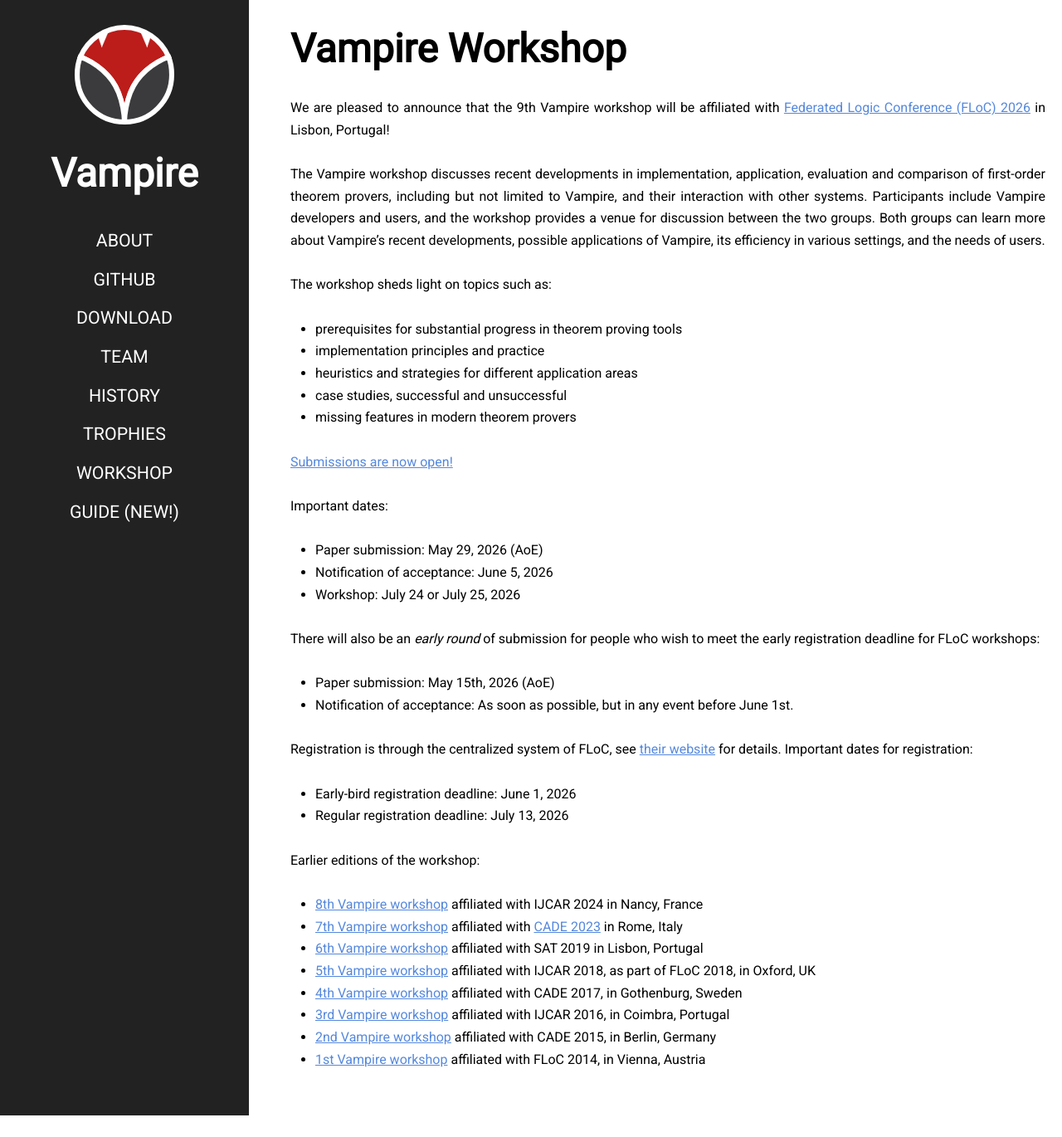
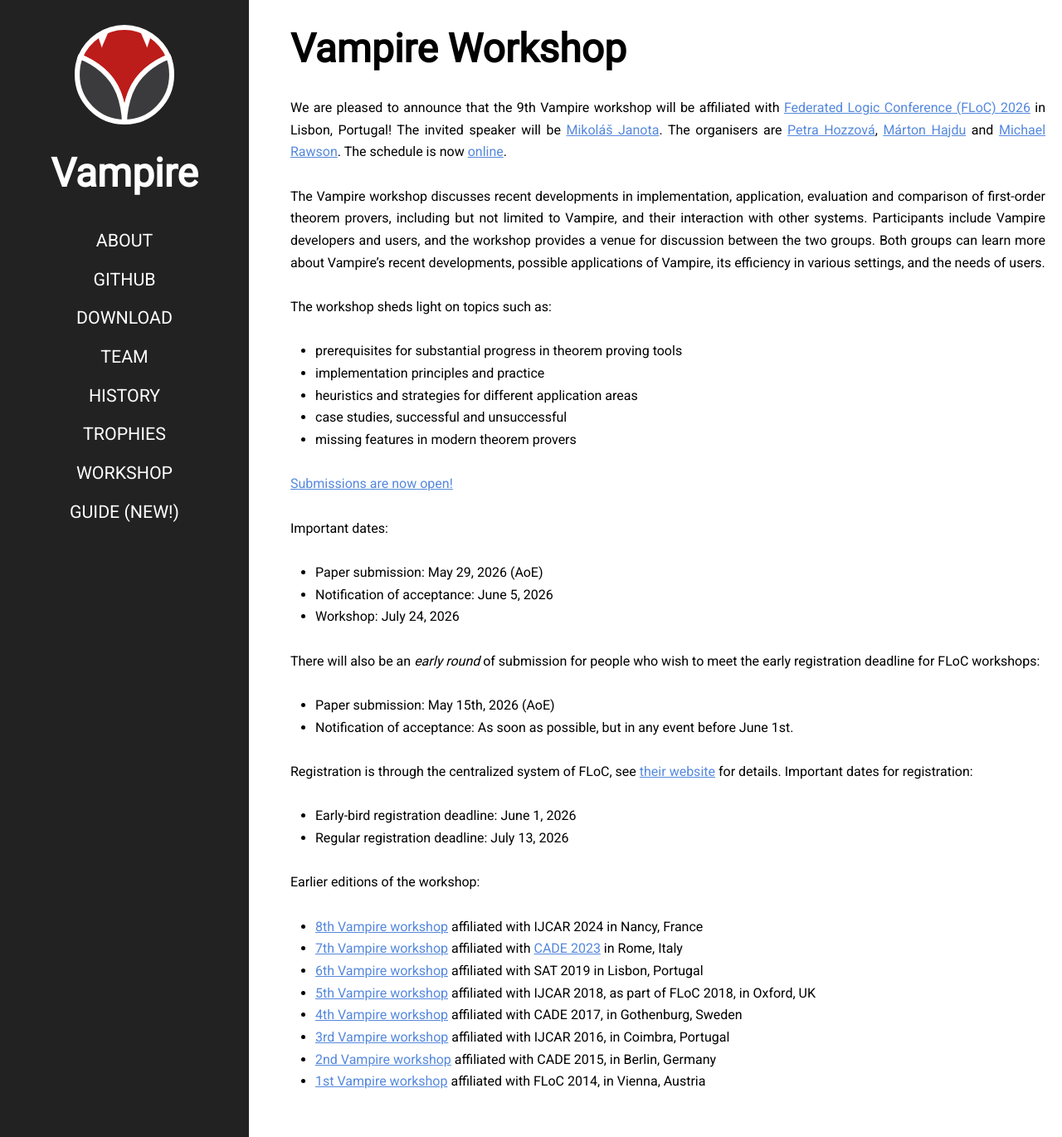
Before and after one commit to vprover/vprover.github.io, a Jekyll site: the page built from workshop.html, in a window 1280 px wide. Shown: the whole page at 83% size. Built offline with Jekyll 4.4.1, drawn with Linux system fonts in a browser that asks for light colours; before the commit the page ends 1344 px from its top, so only the background shows below that.

Commit message:
workshop details

```diff
--- a/workshop.html
+++ b/workshop.html
@@ -4,7 +4,7 @@
 ---
 
 <p>
-We are pleased to announce that the 9th Vampire workshop will be affiliated with <a href="https://www.floc26.org">Federated Logic Conference (FLoC) 2026</a> in Lisbon, Portugal!
+We are pleased to announce that the 9th Vampire workshop will be affiliated with <a href="https://www.floc26.org">Federated Logic Conference (FLoC) 2026</a> in Lisbon, Portugal! The invited speaker will be <a href="https://people.ciirc.cvut.cz/~janotmik/">Mikoláš Janota</a>. The organisers are <a href="https://forsyte.at/people/hozzova/">Petra Hozzová</a>, <a href="https://forsyte.at/people/hajdu/">Márton Hajdu</a> and <a href="https://rawsons.uk/michael/">Michael Rawson</a>. The schedule is now <a href="https://program.floc26.org/Vampire-index">online</a>.
 </p>
 
 <p>
@@ -33,7 +33,7 @@
 <ul>
 <li> Paper submission: May 29, 2026 (AoE)
 <li> Notification of acceptance: June 5, 2026
-<li> Workshop: July 24 or July 25, 2026
+<li> Workshop: July 24, 2026
 </ul>
 </p>
 
```
